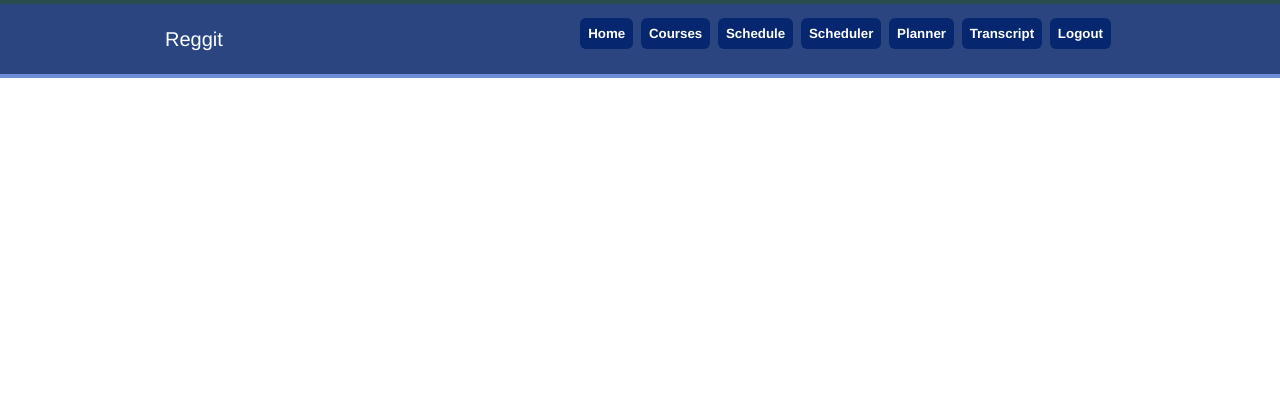
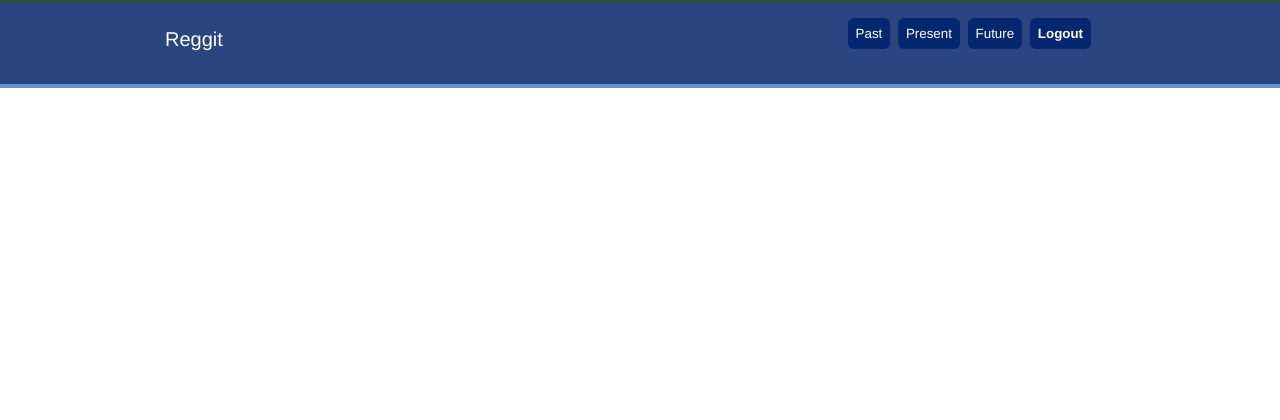
Before and after one commit to thedjpetersen/reggit, a Django app: template main/templates/application.html in a window 1280 px wide. Shown: the top 420 px of the page. Run offline with Django 3.2, Linux system fonts and the light colour scheme; the template is opened without the code that fills it, so the values that code supplies are empty.

Commit message:
Quasi-dropdown menu

```diff
--- a/main/templates/application.html
+++ b/main/templates/application.html
@@ -12,6 +12,19 @@
     <link rel="stylesheet" type="text/css" href="/site_media/stylesheets/ie.css" />
     <link rel="stylesheet" type="text/css" href="/site_media/stylesheets/sticky_footer.css" />
     <link rel="stylesheet" type="text/css" href="/site_media/stylesheets/application.css" />
+    <script type="text/javascript" src="/site_media/javascripts/jquery-min.js" ></script>
+    <script>
+      $(document).ready(function(){
+        $("#navigation > ul > li").hover(
+        function(){
+          $(this).find("div").css("display", "block");
+        },
+        function(){
+          $(this).find("div").css("display", "none");
+        }
+        );
+      });
+    </script>
     {% block header %}
     {% endblock %}
   </head>
@@ -27,18 +40,43 @@
 
                 <div class="span-20 last">
                   {% block navigation %}
-                            <div id="navigation" style="float: right;">
+                          <div id="navigation" style="float: right">
                                 {% ifnotequal no_show_nav 1 %}
-                                    <a href="/main"><span>Home</span></a>
-                                    <a href="/course"><span>Courses</span></a>
-                                    <a href="/schedule"><span>Schedule</span></a>
-                                    <a href="/scheduler"><span>Scheduler</span></a>
-                                    <a href="/planner"><span>Planner</span></a>
-                                    <a href="/transcript"><span>Transcript</span></a>
-                                    <a href="/logout"><span>Logout</span></a>
+                                <ul>
+                                  <li>
+                                    <span>Past</span>
+                                    <div>
+                                      <ul>
+                                        <li><a href="/transcript"><span>Transcript</span></a></li>
+                                      </ul>
+                                    </div>
+                                  </li>
+
+                                  <li>
+                                    <span>Present</span>
+                                    <div>
+                                      <ul>
+                                        <li><a href="/schedule"><span>Schedule</span></a></li>
+                                        <li><a href="/course"><span>Courses</span></a></li>
+                                      </ul>
+                                    </div>
+                                  </li>
+
+                                  <li>
+                                    <span>Future</span>
+                                    <div>
+                                      <ul>
+                                        <li><a href="/scheduler"><span>Scheduler</span></a></li>
+                                        <li><a href="/planner"><span>Planner</span></a></li>
+                                      </ul>
+                                    </div>
+                                  </li>
+
+                                  <li><a href="/logout"><span>Logout</span></a></li>
+                                </ul>
                                 {% endifnotequal %}
-                            </div>
-                  {% endblock %}
+                              </div>
+                    {% endblock %}
                 </div>
 
               </div>
--- a/main/templates/scheduler/index.html
+++ b/main/templates/scheduler/index.html
@@ -29,7 +29,6 @@
 
 {% block header %}
     <link rel="stylesheet" type="text/css" href="/site_media/stylesheets/make_schedule.css" />
-    <script type="text/javascript" src="/site_media/javascripts/jquery-min.js" ></script>
     <script>
 	    combinations = {{json|safe}}
     </script>
--- a/site_media/stylesheets/application.css
+++ b/site_media/stylesheets/application.css
@@ -36,18 +36,37 @@
     padding-bottom: 170px;
 }
 
+#navigation ul{
+  list-style:none;
+}
+
+#navigation ul li{
+  display:inline;
+  list-style-type:none;
+}
+
+#navigation ul li div{
+  display:none;
+  position:absolute;
+}
+
+#navigation ul li div ul{
+  padding-left:0px;
+  margin-top:20px;
+}
+
 #navigation a{
   text-decoration: none;
-  color:white;
 }
 
-#navigation a span{
+#navigation span{
   background: #06276F;
   padding:8px;
   border-radius:6px;
+  color:white;
   margin-right: 4px;
 }
 
-#navigation a span:hover{
+#navigation span:hover{
   background:#6C8DD5;
 }
```
